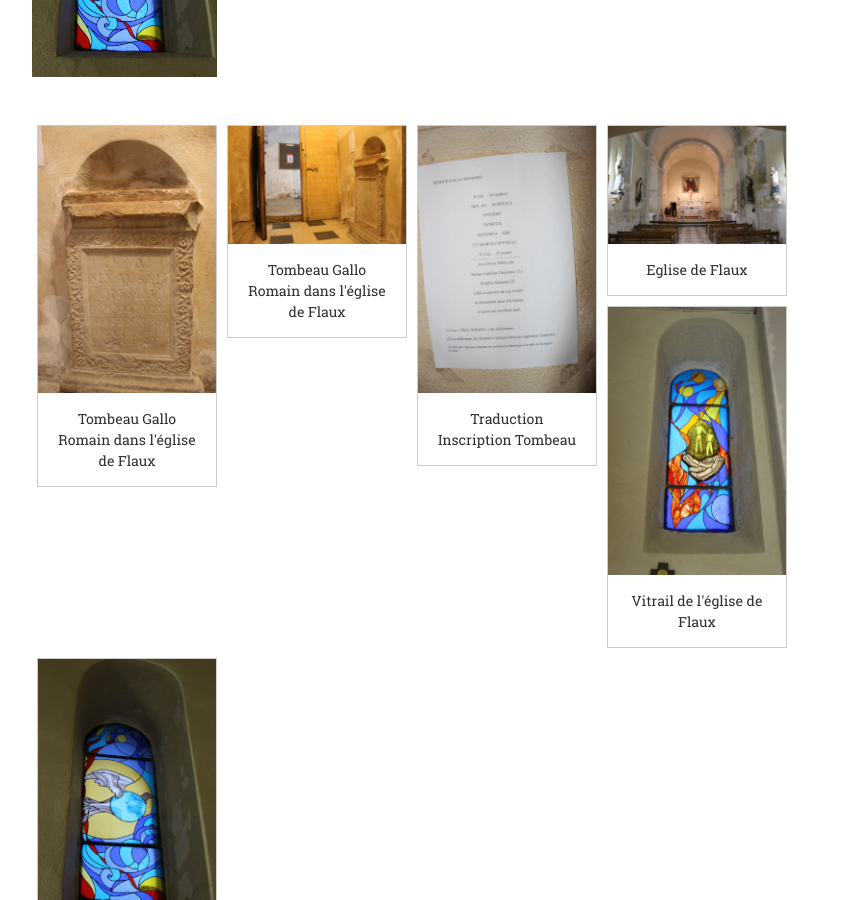
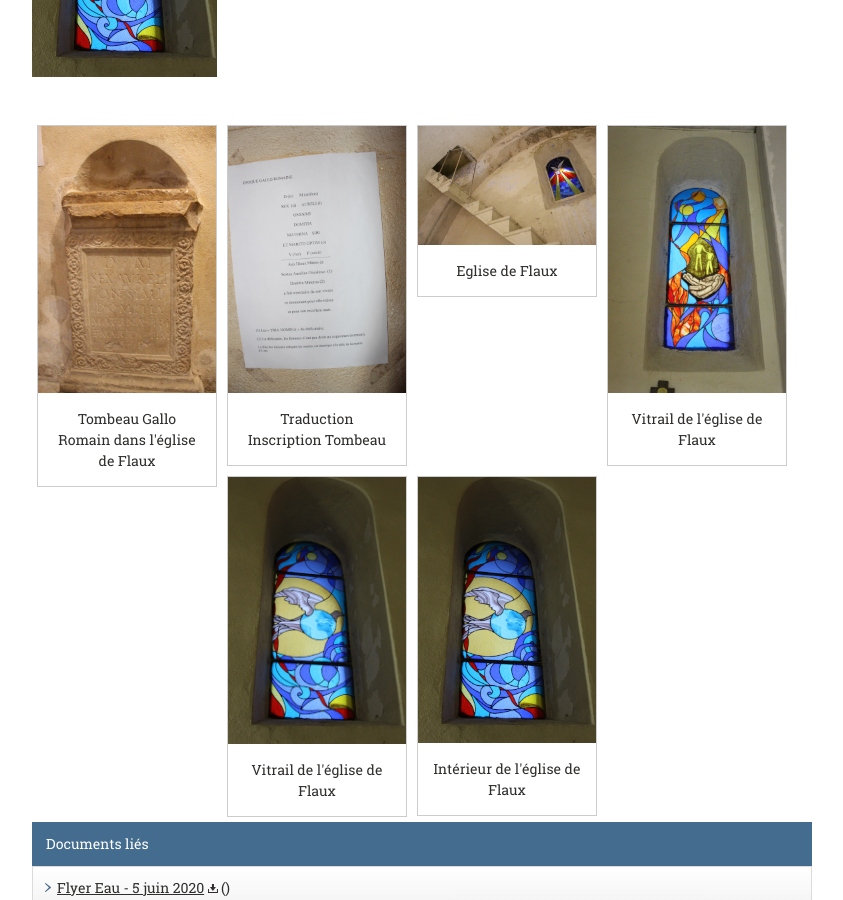
Before and after one commit to Flaux-Village/flaux-village.github.io, a Jekyll site: the page built from interets.md, in a window 1280 px wide and 900 px high, scrolled down 2217 px. Shown: the whole window, without its empty margins (58-901 px from the left). Built offline with Jekyll 4.4.1, drawn with Linux system fonts in a browser that asks for light colours.

Commit message:
Update interets.md

```diff
--- a/interets.md
+++ b/interets.md
@@ -45,36 +45,29 @@
 
 
 <div class="gallery">
-  <a target="_blank" href="assets/illustrations/eglise/eglisetombe 185.JPG">
-    <img src="assets/illustrations/eglise/eglisetombe 185.JPG" alt="Tombeau Gallo Romain" width="600" height="400">
+  <a target="_blank" href="assets/illustrations/eglise/gallery-400h-eglisetombe.JPG">
+    <img src="assets/illustrations/eglise/gallery-400h-eglisetombe.JPG" alt="Tombeau Gallo Romain" width="600" height="400">
   </a>
   <div class="desc">Tombeau Gallo Romain dans l'église de Flaux</div>
 </div>
 
 <div class="gallery">
-  <a target="_blank" href="assets/illustrations/eglise/eglisetombedeux.JPG">
-    <img src="assets/illustrations/eglise/eglisetombedeux.JPG" alt="Tombeau Gallo Romain" width="600" height="400">
-  </a>
-  <div class="desc">Tombeau Gallo Romain dans l'église de Flaux</div>
-</div>
-
-<div class="gallery">
-  <a target="_blank" href="assets/illustrations/eglise/egliseexplic185.JPG">
-    <img src="assets/illustrations/eglise/egliseexplic185.JPG" alt="Traduction Inscription Tombeau" width="600" height="400">
+  <a target="_blank" href="assets/illustrations/eglise/galleyr-400h-explic.JPG">
+    <img src="assets/illustrations/eglise/galleyr-400h-explic.JPG" alt="Traduction Inscription Tombeau" width="600" height="400">
   </a>
   <div class="desc">Traduction Inscription Tombeau</div>
 </div>
 
 <div class="gallery">
-  <a target="_blank" href="assets/illustrations/eglise/egliseinterieurdeux185.JPG">
-    <img src="assets/illustrations/eglise/egliseinterieurdeux185.JPG" alt="Eglise Flaux" width="600" height="400">
+  <a target="_blank" href="assets/illustrations/eglise/gallery-400h-egliseinterieur.JPG">
+    <img src="assets/illustrations/eglise/gallery-400h-egliseinterieur.JPG" alt="Eglise Flaux" width="600" height="400">
   </a>
   <div class="desc">Eglise de Flaux</div>
 </div>
 
 <div class="gallery">
-  <a target="_blank" href="assets/illustrations/eglise/eglisevitrailun185.JPG">
-    <img src="assets/illustrations/eglise/eglisevitrailun185.JPG" alt="Vitrail" width="600" height="400">
+  <a target="_blank" href="assets/illustrations/eglise/gallery-400h-vitrail1.JPG">
+    <img src="assets/illustrations/eglise/gallery-400h-vitrail1.JPG" alt="Vitrail" width="600" height="400">
   </a>
   <div class="desc">Vitrail de l'église de Flaux</div>
 </div>
@@ -85,3 +78,10 @@
   </a>
   <div class="desc">Vitrail de l'église de Flaux</div>
 </div>
+
+<div class="gallery">
+  <a target="_blank" href="assets/illustrations/eglise/gallery-400h-vitrail2.JPG">
+    <img src="assets/illustrations/eglise/gallery-400h-vitrail2.JPG" alt="Eglise de Flaux" width="600" height="400">
+  </a>
+  <div class="desc">Intérieur de l'église de Flaux</div>
+</div>
```
